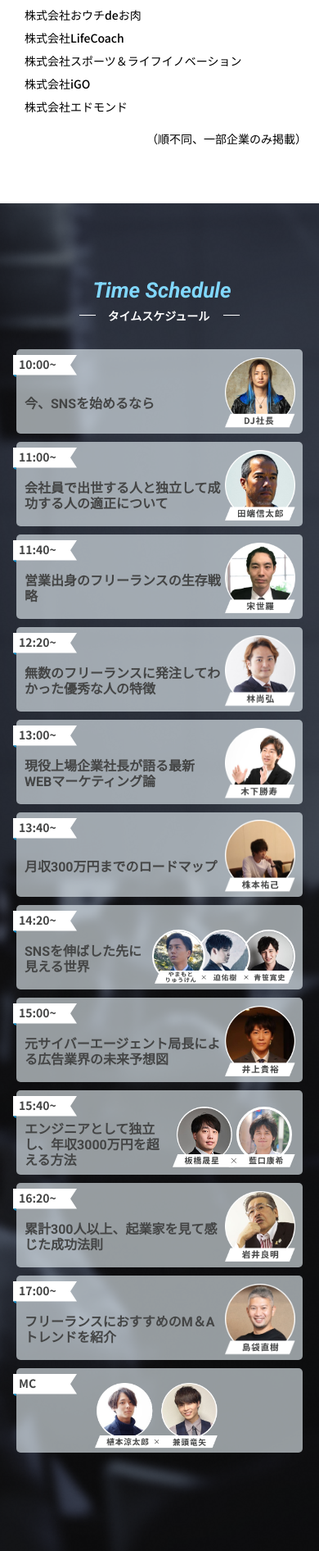
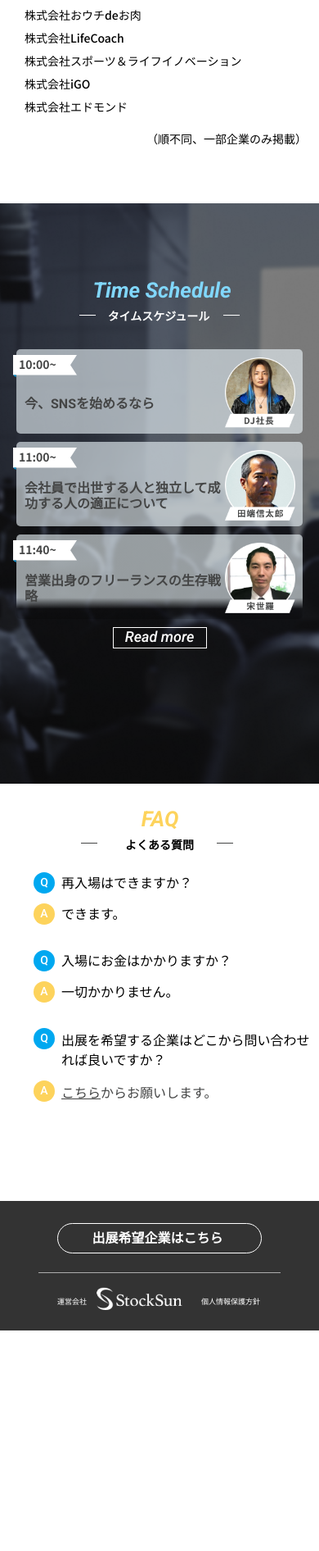
Before and after one commit to MasanaoYano/TechElite, a PHP site: page /kadai6/index.html in a window 390 px wide. Shown: the part 3957-5849 px from the top of the page at 82% size. After the commit the page ends 5580 px from the top, so only its background shows below. Run offline with PHP 8.4, Linux system fonts and the light colour scheme.

Commit message:
仮完了

```diff
--- a/kadai6/css/style.css
+++ b/kadai6/css/style.css
@@ -2166,3 +2166,59 @@ footer
         padding-bottom: 80px;
     }
 }
+
+
+.schedule .readmore-button {
+    display: none;
+}
+@media screen and (max-width: 787px) {
+    .schedule .readmore-button {
+        display: block;
+        color: #ffffff;
+        border: 1px solid #ffffff;
+        cursor: pointer;
+        font-size: 18px;
+        font-weight: 500;
+        text-align: center;
+        font-style: italic;
+        width: 115px;
+        height: 26px;
+        margin: 0 auto;
+    }
+    .schedule .readmore-button:hover {
+        opacity: 0.7;
+    }
+    .schedule .menu > li:nth-child(n+4) {
+        max-height: 0;
+        overflow: hidden;
+        opacity: 0;
+        transform: translateY(-10px);
+        transition:
+        max-height 0.6s ease,
+        opacity 0.4s ease,
+        transform 0.4s ease;
+        padding-top: 0;
+        margin-bottom: 0;
+    }
+    .schedule .menu > li.open {
+        max-height: 400px;
+        opacity: 1;
+        padding-top: 30px;
+        margin-bottom: 10px;
+        transform: translateY(0);
+        overflow: visible;
+        }
+    .schedule .menu li:nth-child(3) {
+        background: linear-gradient(
+            to bottom,
+            #F1FBFF99 0%,
+            #F1FBFF99 75%,
+            rgba(0,0,0,0.05) 88%,
+            rgba(0,0,0,0.12) 94%,
+            rgba(0,0,0,0.18) 100%
+        );
+    }
+    .schedule .menu li:nth-child(3).open {
+        background: #F1FBFF99;
+    }
+}
--- a/kadai6/index.html
+++ b/kadai6/index.html
@@ -425,6 +425,7 @@
                         </div>
                     </li>
                 </ul>
+                <div class="readmore-button"><span>Read more</span></div>
             </section>
         </div>
         <div class="questioncontainer">
@@ -480,7 +481,7 @@
             </div>
         </div>
     </footer>
-
+<script src="./js/main.js"></script>
 </body>
 
 </html>
--- a/kadai6/js/main.js
+++ b/kadai6/js/main.js
@@ -0,0 +1,32 @@
+
+document.addEventListener("DOMContentLoaded", () => {
+    const $Schedule = document.querySelector(".schedule");
+    const $Button = document.querySelector(".readmore-button");
+    const $MenuList = document.querySelectorAll(".schedule .menu li");
+
+    if (!$Schedule || !$Button) return;
+
+    if ($MenuList.length <= 3) {
+        $Button.style.display = "none";
+        return;
+    }
+
+    let isOpen = false;
+
+    $Button.addEventListener("click", () => {
+        if (!isOpen) {
+            $MenuList.forEach(li => li.classList.add("open"));
+            $Button.textContent = "close";
+        } else {
+            $MenuList.forEach(li => li.classList.remove("open"));
+            $Button.textContent = "Read more";
+
+            const y = $Schedule.getBoundingClientRect().top + window.pageYOffset;
+            window.scrollTo({
+                top: y,
+                behavior: "smooth"
+            })
+        }
+        isOpen = !isOpen;
+    })
+})
```
